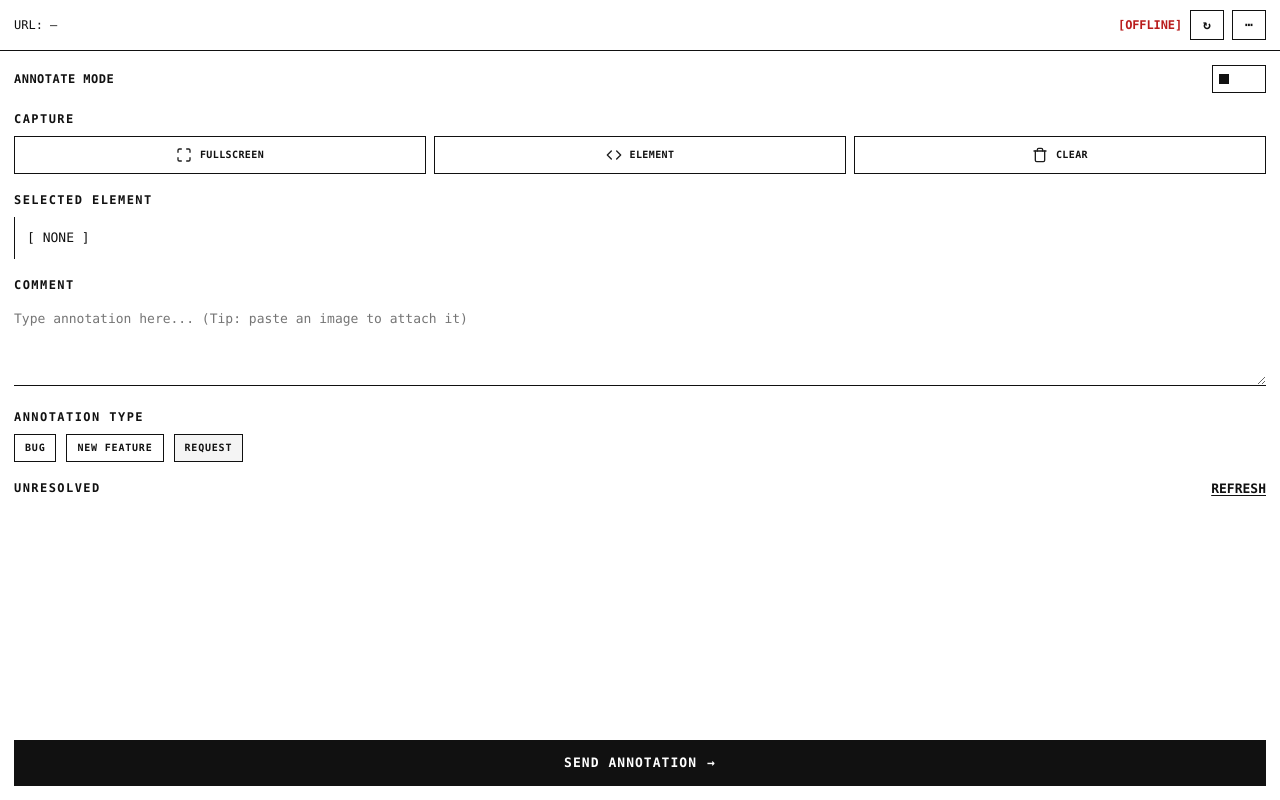
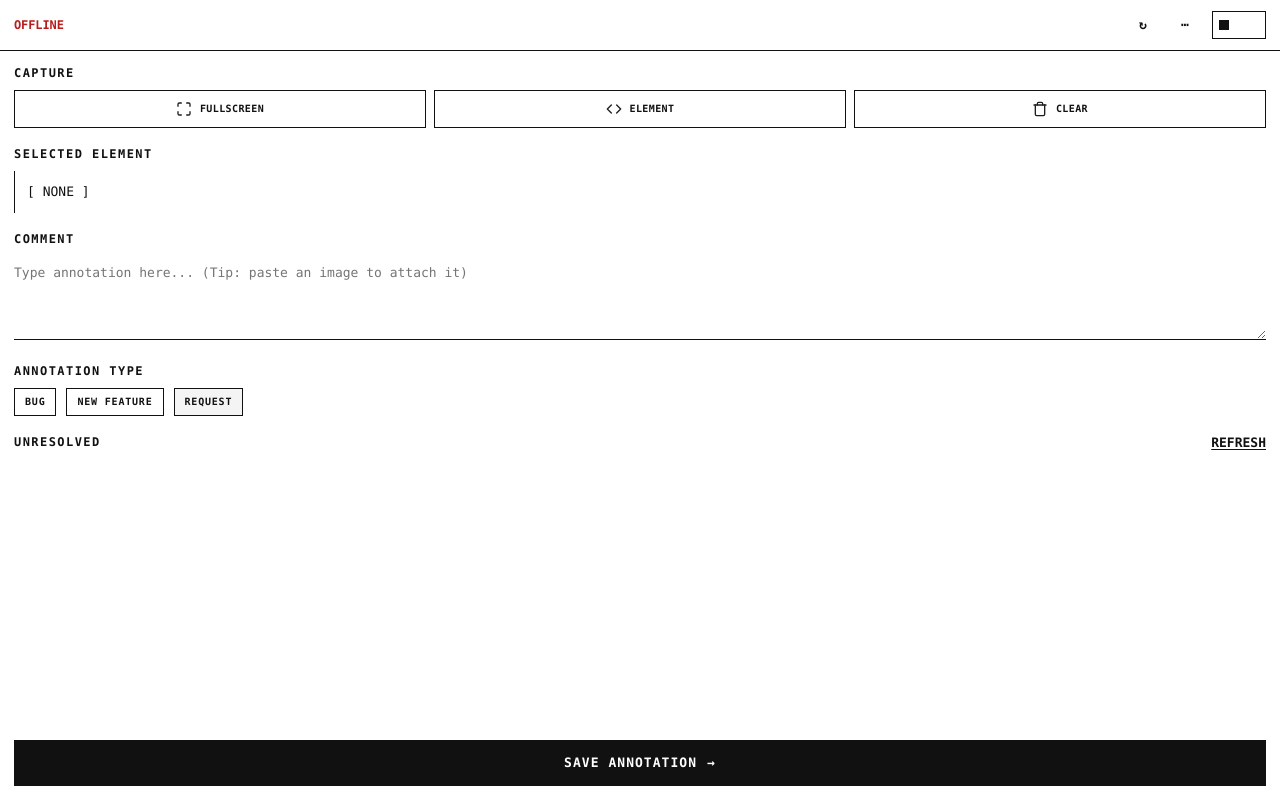
Before and after one commit to ossianravn/agent-annotations, a browser extension: page chrome-extension/sidepanel.html in a window 1280 px wide. Drawn offline with Linux system fonts and the light colour scheme.

Commit message:
Extension: tweak sidepanel header UI

```diff
--- a/chrome-extension/sidepanel.css
+++ b/chrome-extension/sidepanel.css
@@ -70,6 +70,12 @@ button, input, textarea, select {
   gap: 12px;
 }
 
+.header-left {
+  display: inline-flex;
+  align-items: center;
+  min-width: 0;
+}
+
 .header-sub {
   font-size: 12px;
   color: var(--muted);
@@ -95,8 +101,8 @@ button, input, textarea, select {
 .hdr-btn {
   width: 34px;
   height: 30px;
-  border: 1px solid var(--rule);
-  background: var(--panel);
+  border: 0;
+  background: transparent;
   cursor: pointer;
   display: grid;
   place-items: center;
@@ -104,6 +110,10 @@ button, input, textarea, select {
 }
 .hdr-btn:hover { background: var(--text); color: var(--bg); }
 .hdr-btn:active { transform: translateY(1px); }
+
+.hdr-switch {
+  margin-left: 2px;
+}
 
 .main {
   flex: 1;
--- a/chrome-extension/sidepanel.html
+++ b/chrome-extension/sidepanel.html
@@ -9,26 +9,20 @@
   <body class="app">
     <header class="header">
       <div class="header-left">
-        <div class="header-sub" id="activeRouteDisplay">URL: —</div>
+        <span id="connStatusLabel" class="conn-status is-err" role="status" aria-live="polite" title="Receiver connection">OFFLINE</span>
       </div>
       <div class="header-right">
-        <span id="connStatusLabel" class="conn-status is-err" role="status" aria-live="polite" title="Receiver connection">[OFFLINE]</span>
         <button id="refreshTab" class="hdr-btn" title="Refresh" type="button" aria-label="Refresh">↻</button>
         <button id="openSettings" class="hdr-btn" title="Settings" type="button" aria-label="Settings">⋯</button>
+        <label class="switch hdr-switch" aria-label="Annotate mode">
+          <input type="checkbox" id="annotateToggle" />
+          <span class="track" aria-hidden="true"><span class="thumb"></span></span>
+        </label>
       </div>
     </header>
 
     <main class="main">
-      <section class="section">
-        <div class="annotate-row">
-          <div class="annotate-title">Annotate mode</div>
-          <label class="switch" aria-label="Annotate mode">
-            <input type="checkbox" id="annotateToggle" />
-            <span class="track" aria-hidden="true"><span class="thumb"></span></span>
-          </label>
-        </div>
-        <div class="inline-error" id="annotateError" hidden></div>
-      </section>
+      <div class="inline-error" id="annotateError" hidden></div>
 
       <section class="section">
         <div class="section-head">
@@ -198,7 +192,7 @@
 
     <footer class="footer">
       <button id="send" class="send-btn" type="button">
-        <span class="send-text">SEND ANNOTATION</span>
+        <span class="send-text">SAVE ANNOTATION</span>
         <span class="send-arrow" aria-hidden="true">→</span>
       </button>
     </footer>
--- a/chrome-extension/sidepanel.js
+++ b/chrome-extension/sidepanel.js
@@ -59,10 +59,10 @@ function setConnStatus(status) {
   const isWarn = s === "unauthorized" || s === "missing-token";
 
   const text =
-    s === "ok" ? "[CONNECTED]" :
-    s === "missing-token" ? "[TOKEN MISSING]" :
-    s === "unauthorized" ? "[BAD TOKEN]" :
-    "[OFFLINE]";
+    s === "ok" ? "CONNECTED" :
+    s === "missing-token" ? "TOKEN MISSING" :
+    s === "unauthorized" ? "BAD TOKEN" :
+    "OFFLINE";
 
   const title =
     s === "ok" ? "Connected" :
@@ -121,8 +121,6 @@ async function refreshActiveTabInfo() {
   state.activeTab = tab;
   state.activeUrl = tab && tab.url ? tab.url : null;
   state.routeKey = state.activeUrl ? routeKeyFromUrl(state.activeUrl) : null;
-  const short = state.activeUrl ? shortUrl(state.activeUrl) : "—";
-  setText("activeRouteDisplay", `URL: ${short}`);
 }
 
 function elementSummary(sel) {
```
